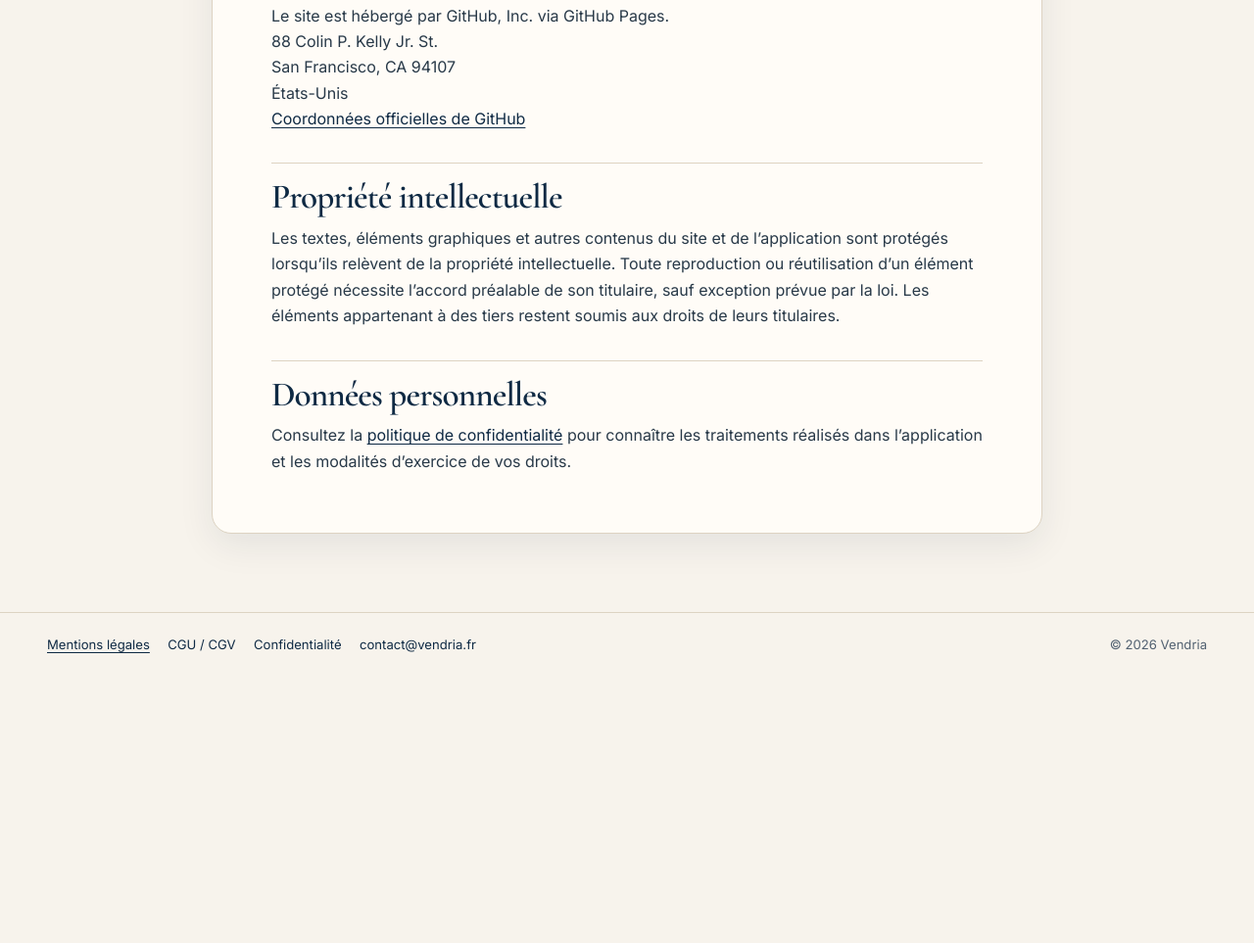
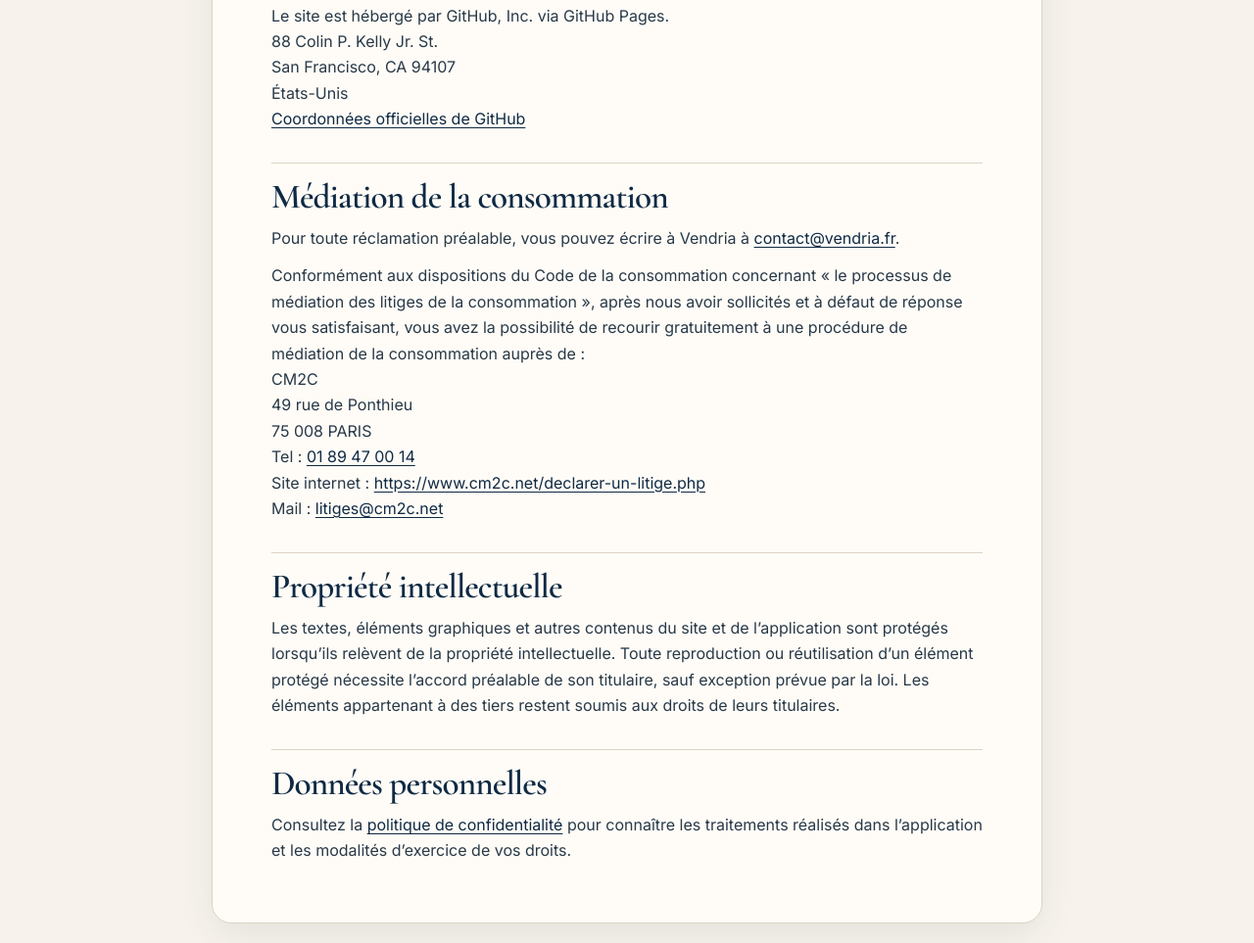
Before and after one commit to Quelenis/venorys-confidentialite, a plain HTML site: page mentions-legales.html in a window 1280 px wide. Shown: the part 849-1812 px from the top of the page at 98% size. Before the commit the page ends 1541 px from the top, so only its background shows below. Drawn offline with nearby package versions, Linux system fonts and the light colour scheme; a web font is replaced by a local one.

Commit message:
Ajouter les mentions de médiation CM2C aux pages légales

```diff
--- a/mentions-legales.html
+++ b/mentions-legales.html
@@ -37,6 +37,18 @@
     <address>88 Colin P. Kelly Jr. St.<br>San Francisco, CA 94107<br>États-Unis</address>
     <p><a href="https://docs.github.com/en/site-policy/privacy-policies/github-general-privacy-statement#contact-us">Coordonnées officielles de GitHub</a></p>
 
+    <h2>Médiation de la consommation</h2>
+    <p>Pour toute réclamation préalable, vous pouvez écrire à Vendria à <a href="mailto:contact@vendria.fr">contact@vendria.fr</a>.</p>
+    <p>Conformément aux dispositions du Code de la consommation concernant « le processus de médiation des litiges de la consommation », après nous avoir sollicités et à défaut de réponse vous satisfaisant, vous avez la possibilité de recourir gratuitement à une procédure de médiation de la consommation auprès de :</p>
+    <address>
+      CM2C<br>
+      49 rue de Ponthieu<br>
+      75 008 PARIS<br>
+      Tel : <a href="tel:+33189470014">01 89 47 00 14</a><br>
+      Site internet : <a href="https://www.cm2c.net/declarer-un-litige.php">https://www.cm2c.net/declarer-un-litige.php</a><br>
+      Mail : <a href="mailto:litiges@cm2c.net">litiges@cm2c.net</a>
+    </address>
+
     <h2>Propriété intellectuelle</h2>
     <p>Les textes, éléments graphiques et autres contenus du site et de l’application sont protégés lorsqu’ils relèvent de la propriété intellectuelle. Toute reproduction ou réutilisation d’un élément protégé nécessite l’accord préalable de son titulaire, sauf exception prévue par la loi. Les éléments appartenant à des tiers restent soumis aux droits de leurs titulaires.</p>
 
```
Also changed, not shown: cgu-cgv.html (+11 -3 lines), 2 other files.
